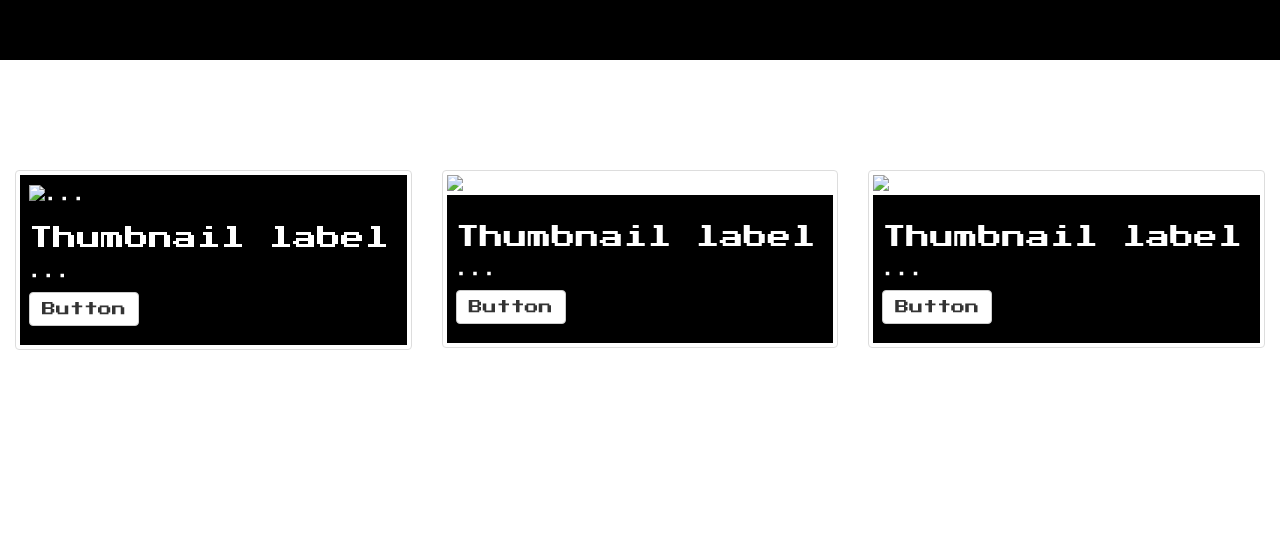
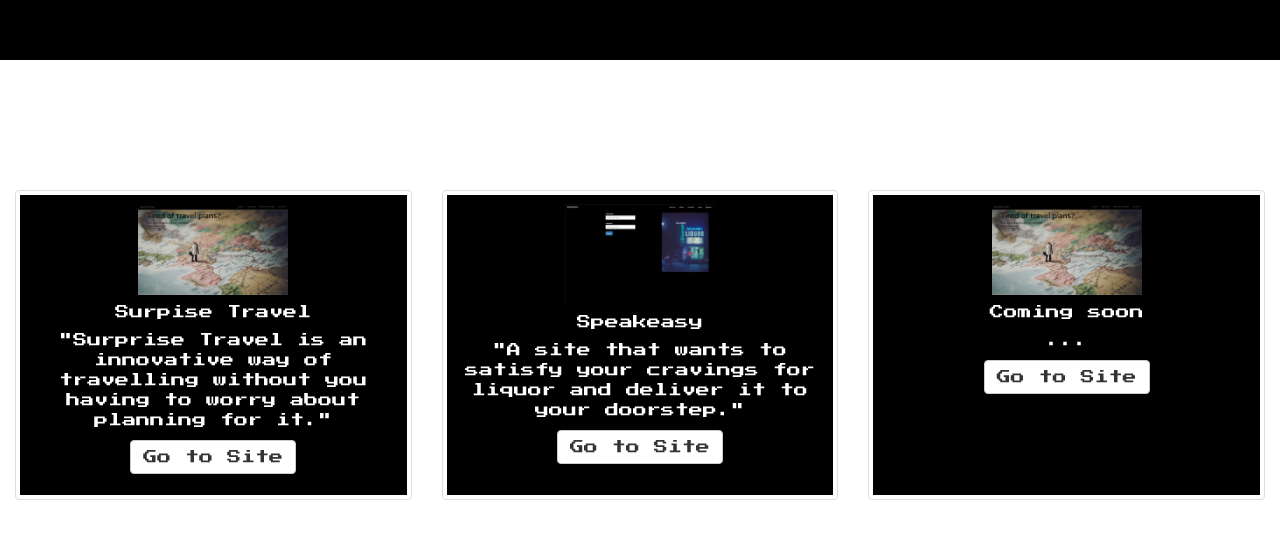
Before and after one commit to ojustinemanuel/portfolio, a plain HTML site: page portfolio.html in a window 1280 px wide. Shown: the part 2640-3178 px from the top of the page. Drawn offline with nearby package versions, Linux system fonts and the light colour scheme.

Commit message:
updated push

```diff
--- a/portfolio-style.css
+++ b/portfolio-style.css
@@ -145,7 +145,14 @@
   color: white;
 }
 
-.thumbnail .caption{
+.thumbnail .caption {
   background-color: black;
   color: white;
+  text-align: center;
+  height: 300px;
 }
+
+.project-picture {
+	margin-left: auto;
+	margin-right: auto
+}
--- a/portfolio.html
+++ b/portfolio.html
@@ -97,38 +97,39 @@
 	</div>
 
 	<div class="container-fluid project-page" id="project">
-	<br><br>
+	<br><br><br>
 		<h1>Projects</h1>
 				<div class="row">
   					<div class="col-md-4 project-selection">
     					<div class="thumbnail">
       							<div class="caption">
-      								<img src="..." alt="...">
-	        						<h3>Thumbnail label</h3>
-	        						<p>...</p>
-	        						<p><a href="#" class="btn btn-default" role="button">Button</a></p>
+      								<img src="suprise-travel.png" alt="suprise travel" class="img-responsive project-picture" height="150px" width="150px;">
+	        						<h5>Surpise Travel</h5>
+	        						<p>"Surprise Travel is an innovative way of travelling without you having to worry about planning for it."</p>
+	        						<p><a target="_blank" href="https://ojustinemanuel.github.io/surprise-travel/capstone-project-first.html" class="btn btn-default" role="button">Go to Site</a></p>
+
      				 			</div>
     					</div>
   					</div>
 
   					<div class="col-md-4 project-selection">
     					<div class="thumbnail">
-      						<img src="..." alt="...">
-      							<div class="caption">
-	        						<h3>Thumbnail label</h3>
-	        						<p>...</p>
-	        						<p><a href="#" class="btn btn-default" role="button">Button</a></p>
+    					<div class="caption">
+      						<img src="speakeasy.png" alt="suprise travel" class="img-responsive project-picture" height="150px" width="150px;">
+	        						<h5>Speakeasy</h5>
+	        						<p>"A site that wants to satisfy your cravings for liquor and deliver it to your doorstep."</p>
+	        						<p><a target="_blank" href="http://ojustinemanuel.000webhostapp.com" class="btn btn-default" role="button">Go to Site</a></p>
      				 			</div>
     					</div>
   					</div>
 
   					<div class="col-md-4 project-selection">
     					<div class="thumbnail">
-      						<img src="..." alt="...">
-      							<div class="caption">
-	        						<h3>Thumbnail label</h3>
+    					<div class="caption">
+      						<img src="suprise-travel.png" alt="suprise travel" class="img-responsive project-picture" height="150px" width="150px;">
+	        						<h5>Coming soon</h5>
 	        						<p>...</p>
-	        						<p><a href="#" class="btn btn-default" role="button">Button</a></p>
+	        						<p><a target="_blank" href="#" class="btn btn-default" role="button">Go to Site</a></p>
      				 			</div>
     					</div>
   					</div>
```
Also changed, not shown: speakeasy.png (added), suprise-travel.png (added).
